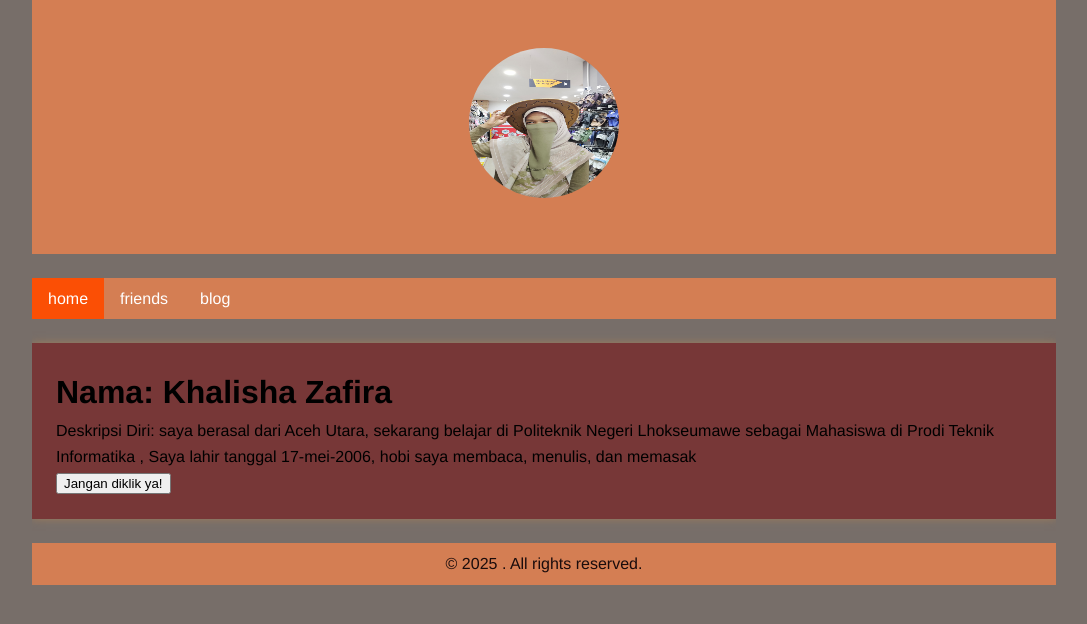
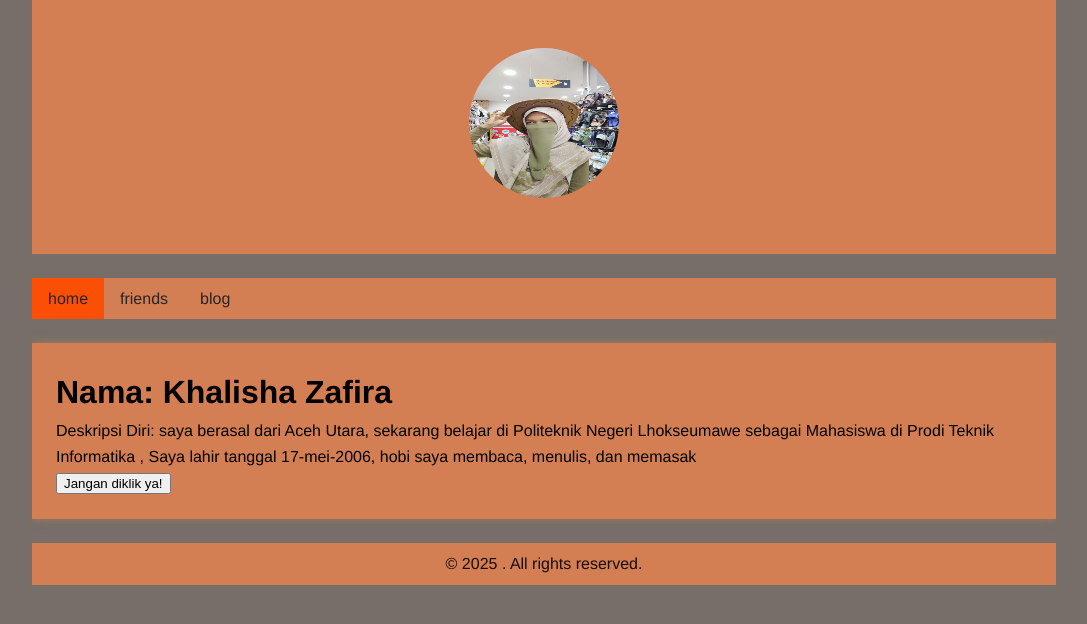
Before and after one commit to khalisha0zafira/khalisha0zafira.github.io, a Jekyll site: the page built from index.html, in a window 1280 px wide. Shown: the top 624 px of the page, without its empty margins (96-1183 px from the left). Built offline with Jekyll 4.4.1, drawn with Linux system fonts in a browser that asks for light colours.

Commit message:
ubah warna

```diff
--- a/_sass/main.scss
+++ b/_sass/main.scss
@@ -22,7 +22,7 @@ header {
 main {
     padding: 24px; margin-top: 24px;
     box-shadow: 0 0 8px rgba(159, 124, 89, 0.97);
-    background-color: #773737;
+    background-color: #d47e53;
 }
 
 footer {
@@ -43,7 +43,7 @@ nav {
     li {
         float: left;
         a {
-            display: block; color: white; text-align: center; padding: 8px 16px;
+            display: block; color: rgb(39, 37, 37); text-align: center; padding: 8px 16px;
             text-decoration: none;
             &:hover:not(.active) {
                 background-color: $secondary-color;
```
